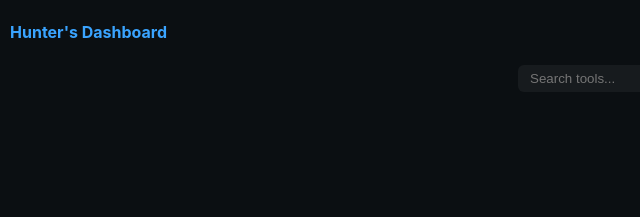
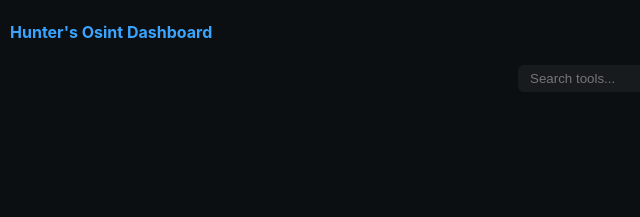
Before and after one commit to kazamahkr/hunt, a plain HTML site: page index.html in a window 1280 px wide. Shown: the top 217 px of the page, 0-640 px from the left. Drawn offline with nearby package versions, Linux system fonts and the light colour scheme.

Commit message:
Update index.html

```diff
--- a/index.html
+++ b/index.html
@@ -3,12 +3,12 @@
 <head>
 <meta charset="UTF-8">
 <meta name="viewport" content="width=device-width, initial-scale=1.0">
-<title>Dashboard</title>
+<title>HuntOsint</title>
 <link rel="stylesheet" href="style.css">
 <script src="https://d3js.org/d3.v7.min.js"></script> <!-- Online D3 -->
 </head>
 <body>
-<h4>Hunter's Dashboard</h4>
+<h4>Hunter's Osint Dashboard</h4>
 
 <div class="controls">
   <input type="text" id="searchInput" placeholder="Search tools...">
```
